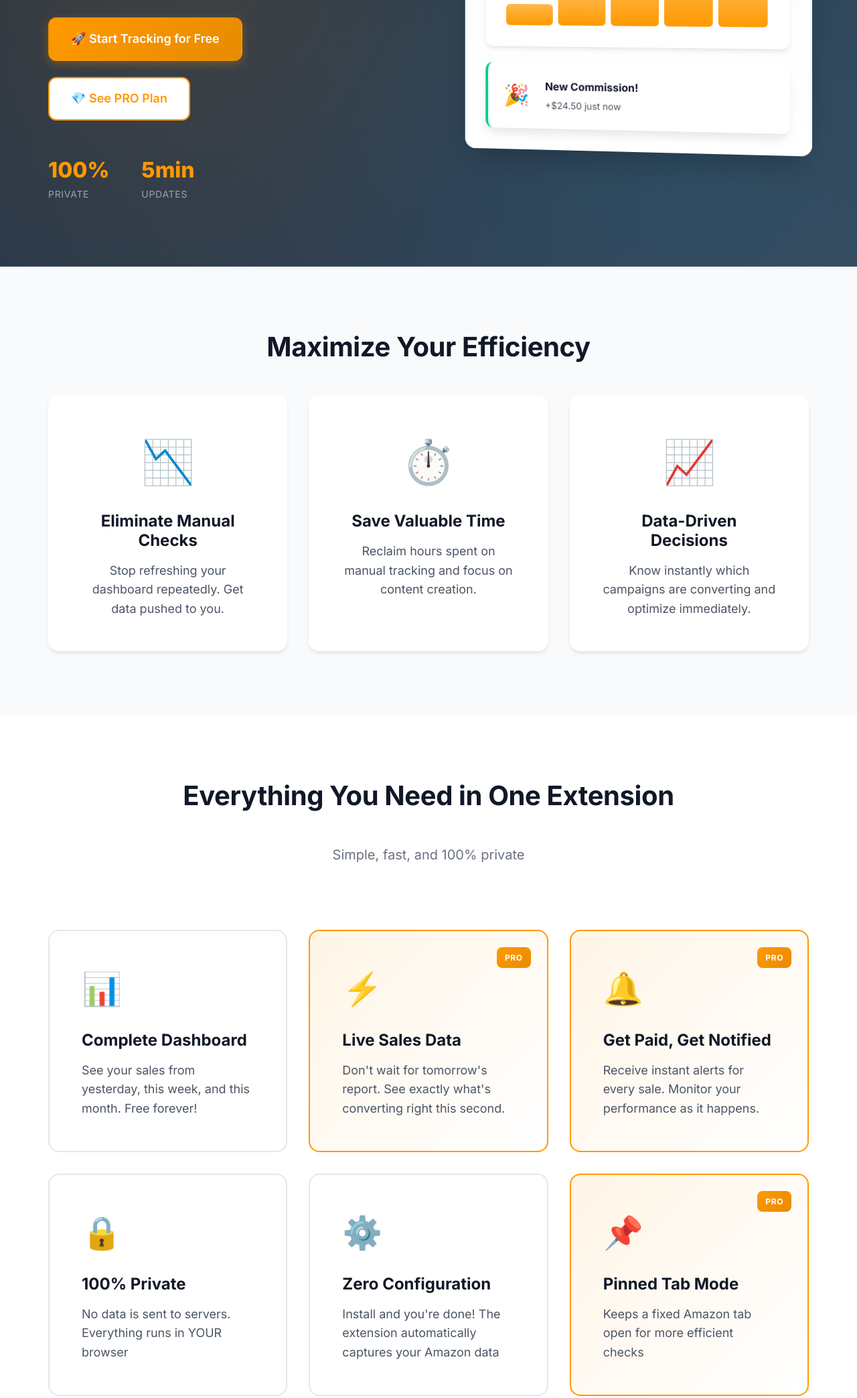
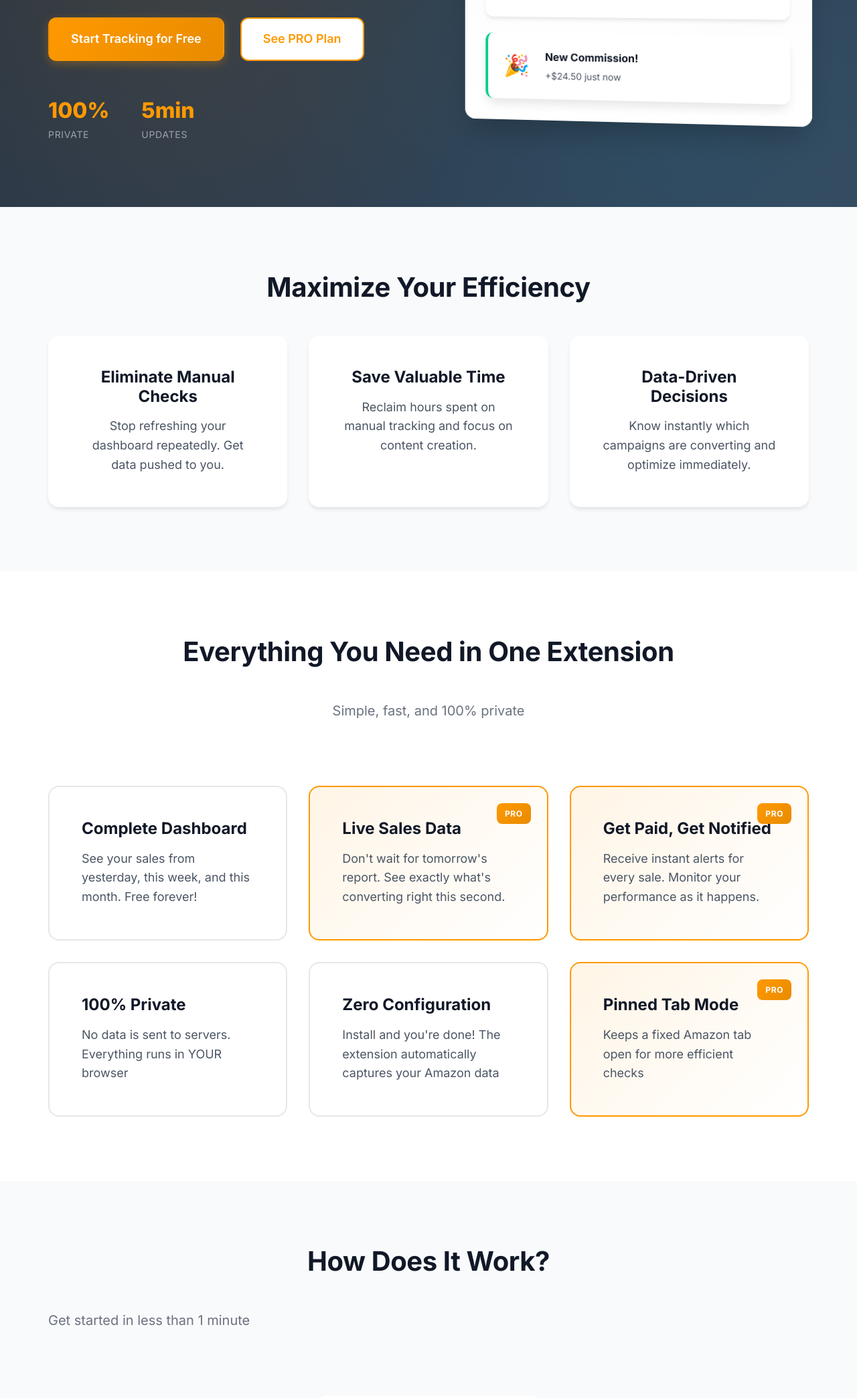
Before and after one commit to sr2ds/lp-aadp, a plain HTML site: page en/index.html in a window 1280 px wide. Shown: the part 548-2635 px from the top of the page at 67% size. Drawn offline with Linux system fonts and the light colour scheme.

Commit message:
style: remove emojis from CTA buttons and feature/problem icons.

```diff
--- a/en/index.html
+++ b/en/index.html
@@ -84,10 +84,10 @@
                 <div class="hero-cta">
                     <a href="https://chromewebstore.google.com/detail/amazon-associates-dashboa/lmgafbcblmllgldhgdadahodfaenonhi" onclick="return gtag_report_conversion(this.href);"
                         target="_blank" class="btn btn-primary btn-large">
-                        🚀 Start Tracking for Free
+                        Start Tracking for Free
                     </a>
                     <a href="#pricing" class="btn btn-secondary btn-large">
-                        💎 See PRO Plan
+                        See PRO Plan
                     </a>
                 </div>
                 <div class="hero-stats">
@@ -157,17 +157,17 @@
             <h2 class="section-title">Maximize Your Efficiency</h2>
             <div class="problem-grid">
                 <div class="problem-card">
-                    <div class="problem-icon">📉</div>
+                    <!-- <div class="problem-icon">📉</div> -->
                     <h3>Eliminate Manual Checks</h3>
                     <p>Stop refreshing your dashboard repeatedly. Get data pushed to you.</p>
                 </div>
                 <div class="problem-card">
-                    <div class="problem-icon">⏱️</div>
+                    <!-- <div class="problem-icon">⏱️</div> -->
                     <h3>Save Valuable Time</h3>
                     <p>Reclaim hours spent on manual tracking and focus on content creation.</p>
                 </div>
                 <div class="problem-card">
-                    <div class="problem-icon">📈</div>
+                    <!-- <div class="problem-icon">📈</div> -->
                     <h3>Data-Driven Decisions</h3>
                     <p>Know instantly which campaigns are converting and optimize immediately.</p>
                 </div>
@@ -185,40 +185,40 @@
 
             <div class="features-grid">
                 <div class="feature-card">
-                    <div class="feature-icon">📊</div>
+                    <!-- <div class="feature-icon">📊</div> -->
                     <h3>Complete Dashboard</h3>
                     <p>See your sales from yesterday, this week, and this month. Free forever!</p>
                 </div>
 
                 <div class="feature-card featured">
                     <div class="feature-badge">PRO</div>
-                    <div class="feature-icon">⚡</div>
+                    <!-- <div class="feature-icon">⚡</div> -->
                     <h3>Live Sales Data</h3>
                     <p>Don't wait for tomorrow's report. See exactly what's converting right this second.</p>
                 </div>
 
                 <div class="feature-card featured">
                     <div class="feature-badge">PRO</div>
-                    <div class="feature-icon">🔔</div>
+                    <!-- <div class="feature-icon">🔔</div> -->
                     <h3>Get Paid, Get Notified</h3>
                     <p>Receive instant alerts for every sale. Monitor your performance as it happens.</p>
                 </div>
 
                 <div class="feature-card">
-                    <div class="feature-icon">🔒</div>
+                    <!-- <div class="feature-icon">🔒</div> -->
                     <h3>100% Private</h3>
                     <p>No data is sent to servers. Everything runs in YOUR browser</p>
                 </div>
 
                 <div class="feature-card">
-                    <div class="feature-icon">⚙️</div>
+                    <!-- <div class="feature-icon">⚙️</div> -->
                     <h3>Zero Configuration</h3>
                     <p>Install and you're done! The extension automatically captures your Amazon data</p>
                 </div>
 
                 <div class="feature-card featured">
                     <div class="feature-badge">PRO</div>
-                    <div class="feature-icon">📌</div>
+                    <!-- <div class="feature-icon">📌</div> -->
                     <h3>Pinned Tab Mode</h3>
                     <p>Keeps a fixed Amazon tab open for more efficient checks</p>
                 </div>
@@ -509,10 +509,10 @@
                 <div class="cta-buttons">
                     <a href="https://chromewebstore.google.com/detail/amazon-associates-dashboa/lmgafbcblmllgldhgdadahodfaenonhi" onclick="return gtag_report_conversion(this.href);"
                         target="_blank" class="btn btn-primary btn-large">
-                        🚀 Install Extension Free
+                        Install Extension Free
                     </a>
                     <a href="https://buy.stripe.com/bJeeVef5f9Kx1VfdlH9k40f" onclick="return gtag_report_conversion(this.href);" class="btn btn-secondary btn-large">
-                        💎 Get PRO
+                        Get PRO
                     </a>
                 </div>
 
```
Also changed, not shown: index.html (+14 -14 lines).
